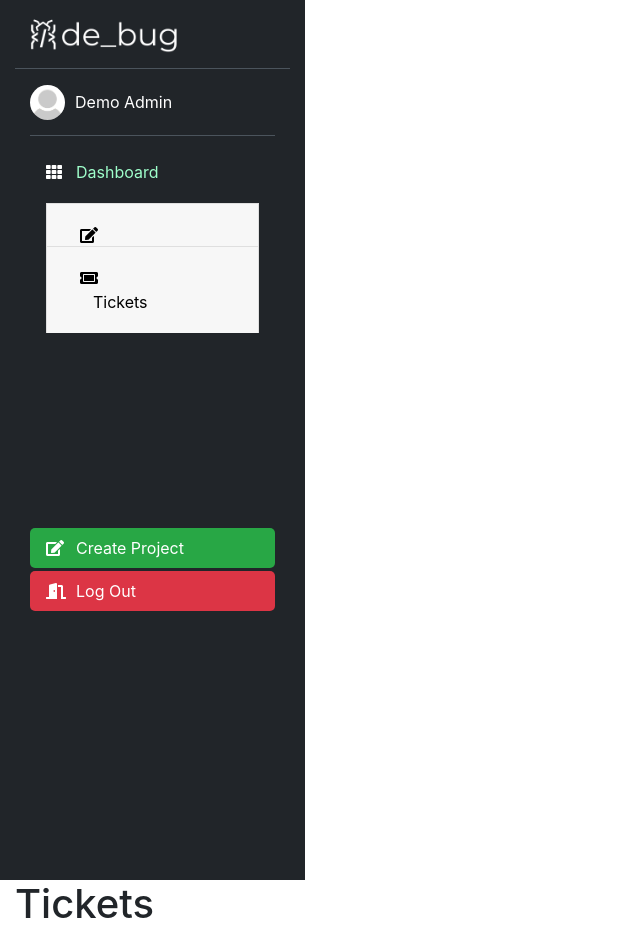
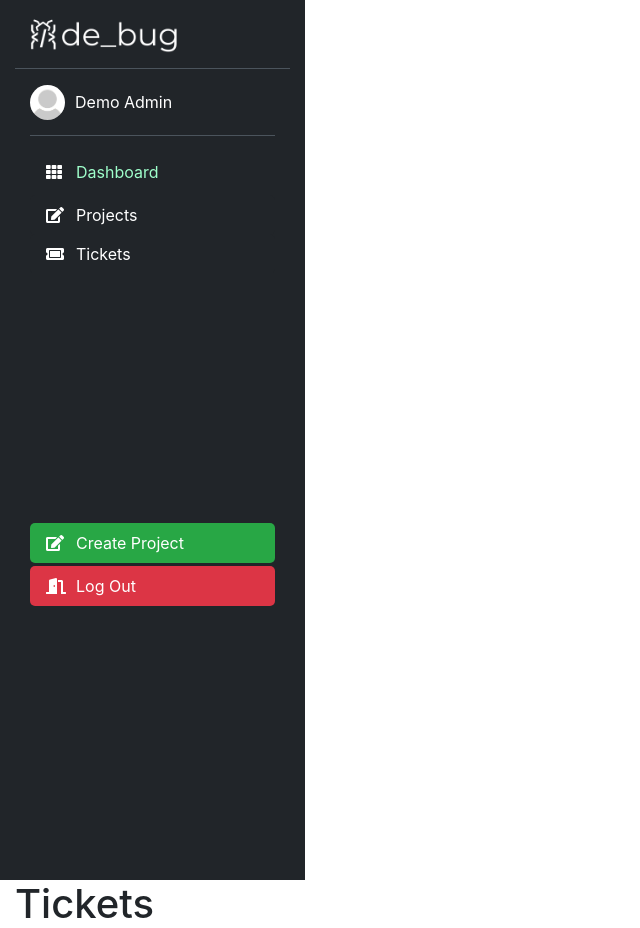
Before and after one commit to MichaelChung123/bug-tracker, a React (Create React App) app: page /demo/admin/tickets in a window 1280 px wide. Shown: the whole page, without its empty margins (0-640 px from the left). Built offline with nearby package versions, Linux system fonts and the light colour scheme.

Commit message:
accordion animations working now

```diff
--- a/src/components/sidebar/Sidebar.jsx
+++ b/src/components/sidebar/Sidebar.jsx
@@ -173,21 +173,19 @@ class NavItem extends React.Component {
             <div>
                 {
                     this.props.expandable ? (
-                        <StyledNavItem active={active} >
+                        // <StyledNavItem active={active} >
                             <Accordion>
                                 <Card>
-                                    <Card.Header>
-                                        <Accordion.Toggle as={Button} variant="link" eventKey="0">
-                                            <Row>
+                                    <Card.Header className='side-bar-card-header'>
+                                        <Accordion.Toggle as={Row} variant="link" eventKey="0">
                                                 <Col xs={1} sm={1} md={1} lg={1}>
-                                                    <i style={{ color: 'black' }} className={this.props.css} />
+                                                    <i className={this.props.css} />
                                                 </Col>
                                                 <Col xs={10} sm={10} md={10} lg={10}>
-                                                    <Link style={{ color: 'black' }}>
+                                                    <Link>
                                                         {this.props.name}
                                                     </Link>
                                                 </Col>
-                                            </Row>
                                         </Accordion.Toggle>
                                     </Card.Header>
                                     <Accordion.Collapse eventKey="0">
@@ -195,7 +193,7 @@ class NavItem extends React.Component {
                                     </Accordion.Collapse>
                                 </Card>
                             </Accordion>
-                        </StyledNavItem >
+                        //  </StyledNavItem >
                     ) : (
                             <StyledNavItem active={active} >
 
--- a/src/styles/SideBarStyle.css
+++ b/src/styles/SideBarStyle.css
@@ -1,4 +1,8 @@
-html,body { height:100%; }
+html,
+body {
+    height: 100%;
+}
+
 /* Side Bar Logo */
 .side-bar-logo {
     border-bottom: 1px solid #4b545c;
@@ -39,6 +43,45 @@ html,body { height:100%; }
     color: #fff;
 }
 
+/* #root > div > div > div.col-lg-3.col-md-3.col-sm-3.col-3 > div > div:nth-child(4) > div > div > div.card-header {
+    padding: 8px 16px;
+} */
+
+.side-bar-card-header {
+    height: 40px;
+    /* width: 75px;  width must be same size as NavBar to center */
+    /* text-align: center;  Aligns <a> inside of NavIcon div */
+    border-radius: 5px !important;
+    align-items: center;
+    display: grid;
+    padding: 8px 16px;
+    background-color: rgb(33, 37, 41);
+    border: rgb(33, 37, 41);
+}
+
+.side-bar-card-header i {
+    color: white;
+}
+
+.side-bar-card-header a {
+    color: white;
+}
+.side-bar-card-header a:hover {
+    opacity: 0.7;
+    text-decoration: none; /* Gets rid of underlining of icons */
+}
+
+.side-bar-card-header:hover {
+    background-color: rgba(255, 255, 255, .1);
+    color: #fff;
+}
+
+.accordion .card {
+    border: rgb(33, 37, 41);
+    background-color: rgb(33, 37, 41);
+    color: white;
+}
+
 /* Side Bar Seperator */
 .sidebar-seperator {
     margin-top: 250px;
@@ -49,7 +92,8 @@ html,body { height:100%; }
     height: 40px;
     /* width: 75px;  width must be same size as NavBar to center */
     /* text-align: center;  Aligns <a> inside of NavIcon div */
-    margin-bottom: 0;   /* Puts space between NavItems */
+    margin-bottom: 0;
+    /* Puts space between NavItems */
     margin-left: 8px;
     margin-right: 8px;
     border-radius: 5px;
@@ -57,11 +101,14 @@ html,body { height:100%; }
     align-items: center;
     display: grid;
     padding: 8px 16px;
+    border: white;
 }
+
 .action-container a {
     text-decoration: none;
     color: white;
 }
+
 .action-container i {
     color: white;
 }
```
